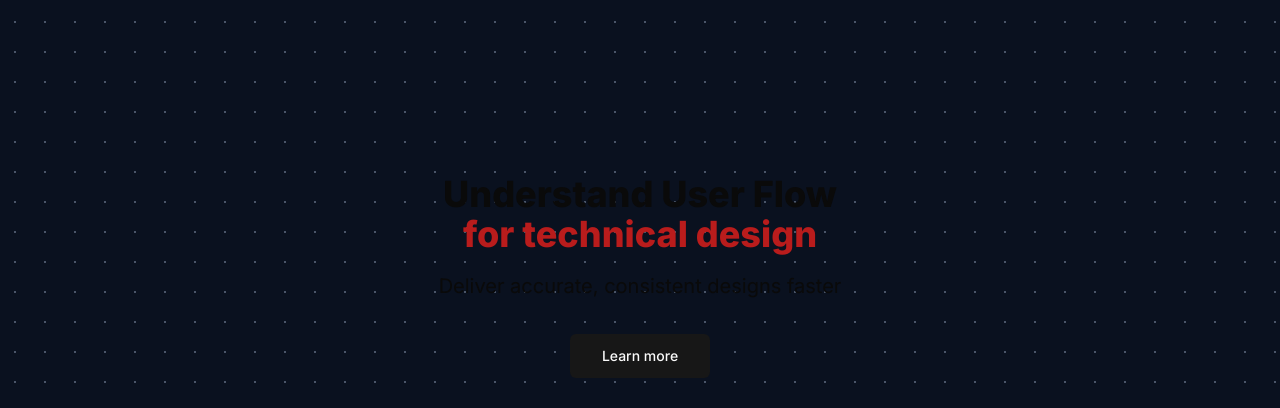
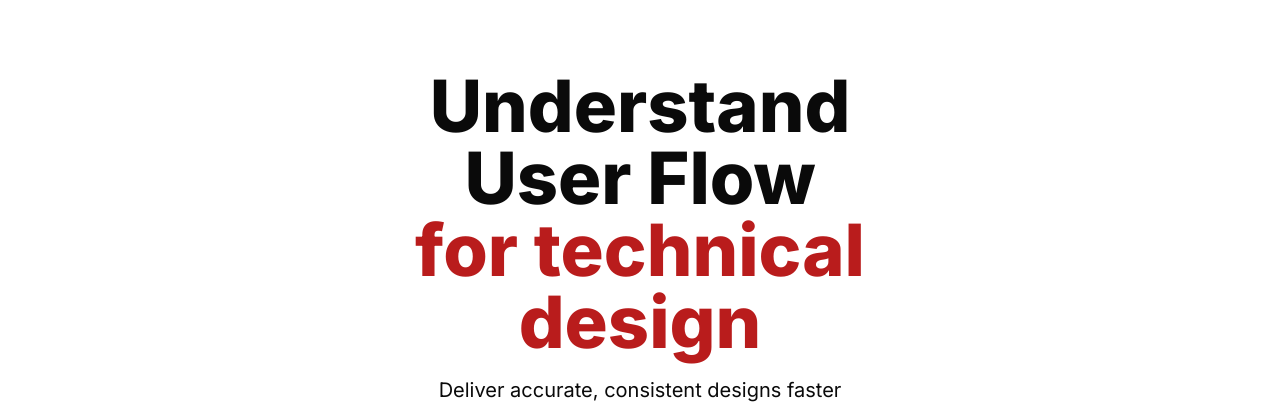
Before and after one commit to Dhruba2004/rubber, a Next.js app: page / in a window 1280 px wide. Shown: the part 233-641 px from the top of the page. Built offline with nearby package versions, Linux system fonts and the light colour scheme; no server answers.

Commit message:
fix : bgcolor bug fixed

```diff
--- a/src/app/_components/Hero.tsx
+++ b/src/app/_components/Hero.tsx
@@ -10,7 +10,7 @@ const Hero = () => {
 
       <div className="mx-auto max-w-screen-xl px-4 py-32 lg:flex lg:h-screen lg:items-center mb-[5rem]">
         <div className="mx-auto max-w-xl text-center">
-          <h1 className="text-8xl font-extrabold sm:text-4xl">
+          <h1 className="md:text-7xl font-extrabold text-4xl">
             Understand User Flow
             <strong className="font-extrabold text-red-700 sm:block">
               {" "}
--- a/src/app/layout.tsx
+++ b/src/app/layout.tsx
@@ -23,7 +23,7 @@ export default function RootLayout({
     <AuthProvider>
       <html lang="en">
         <body
-          className={`${inter.className} animated-dotted-background`}
+          className={`${inter.className} dark:animated-dotted-background`}
         >
           <ThemeProvider attribute="class">
             <ConvexClientProvider>
```
